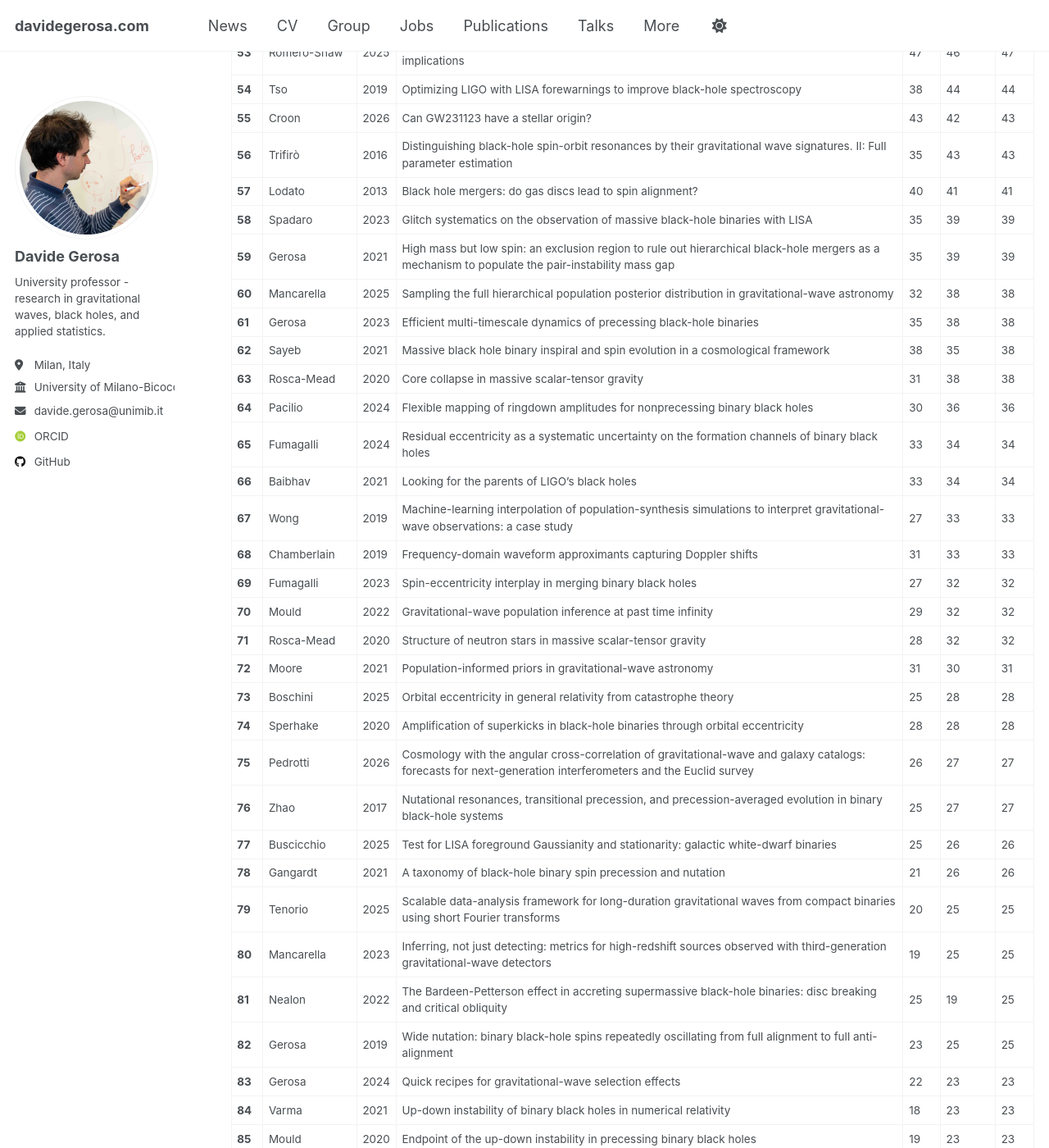
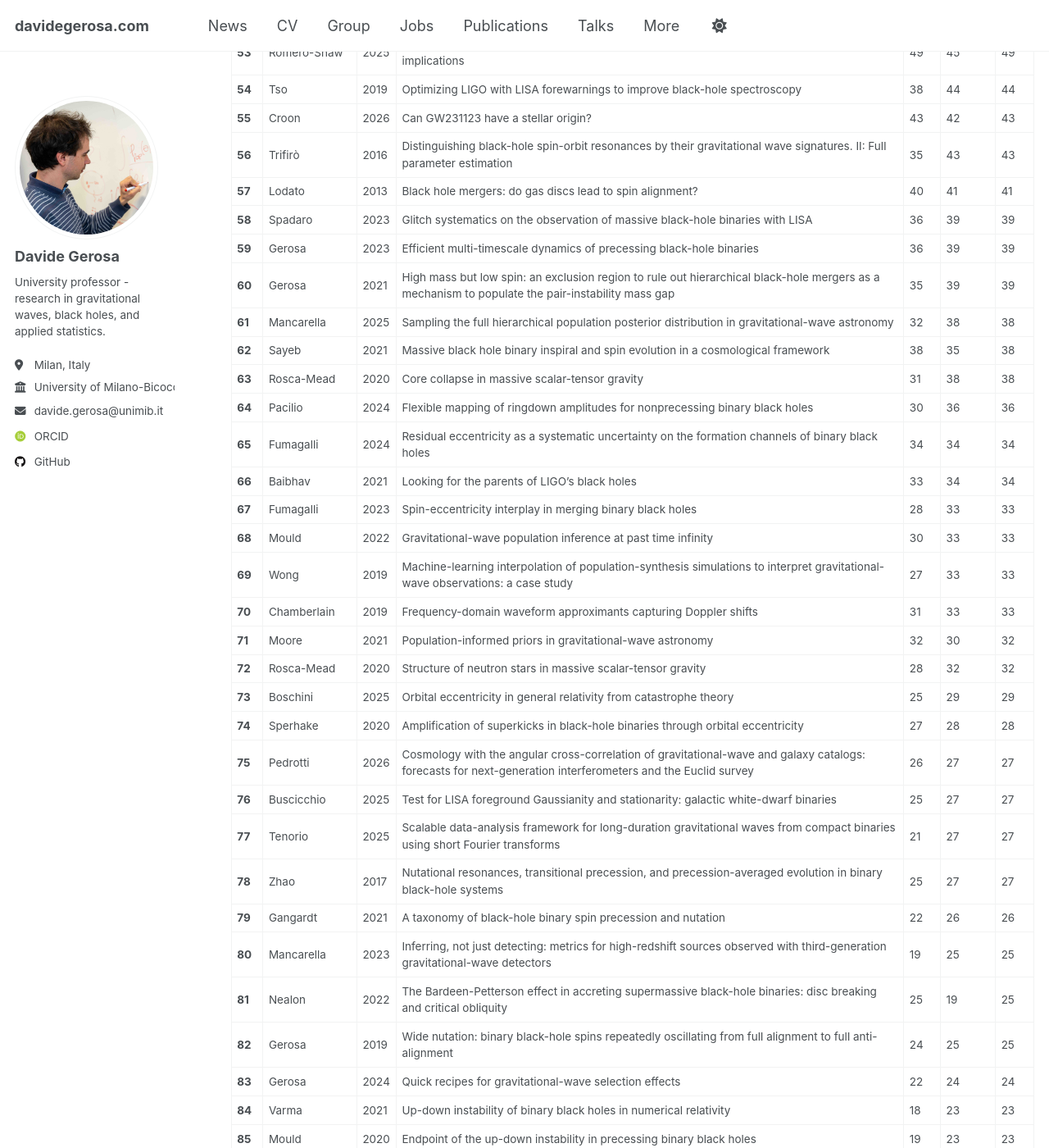
Before and after one commit to dgerosa/website, a Jekyll site: the page built from _pages/citations.md, in a window 1280 px wide and 1400 px high, scrolled down 2624 px. Shown: the whole window at 82% size. Built offline with Jekyll 4.4.1, drawn with Linux system fonts in a browser that asks for light colours; some web fonts are replaced; some of the changed text lies outside the part shown.

Commit message:
Website update from workflow

```diff
--- a/_pages/_citations.md
+++ b/_pages/_citations.md
@@ -61,55 +61,55 @@
 | **50** | Gerosa | 2020 | Gravitational-wave selection effects using neural-network classifiers | 46 | 53 | 53 |
 | **51** | Santini | 2023 | Black-hole mergers in disk-like environments could explain the observed $$q-\chi_\mathrm{eff}$$ correlation | 49 | 52 | 52 |
 | **52** | Gerosa | 2015 | Missing black holes in brightest cluster galaxies as evidence for the occurrence of superkicks in nature | 46 | 51 | 51 |
-| **53** | Romero-Shaw | 2025 | GW200208_222617 as an eccentric black-hole binary merger: properties and astrophysical implications | 47 | 46 | 47 |
+| **53** | Romero-Shaw | 2025 | GW200208_222617 as an eccentric black-hole binary merger: properties and astrophysical implications | 49 | 45 | 49 |
 | **54** | Tso | 2019 | Optimizing LIGO with LISA forewarnings to improve black-hole spectroscopy | 38 | 44 | 44 |
 | **55** | Croon | 2026 | Can GW231123 have a stellar origin? | 43 | 42 | 43 |
 | **56** | Trifirò | 2016 | Distinguishing black-hole spin-orbit resonances by their gravitational wave signatures. II: Full parameter estimation | 35 | 43 | 43 |
 | **57** | Lodato | 2013 | Black hole mergers: do gas discs lead to spin alignment? | 40 | 41 | 41 |
-| **58** | Spadaro | 2023 | Glitch systematics on the observation of massive black-hole binaries with LISA | 35 | 39 | 39 |
-| **59** | Gerosa | 2021 | High mass but low spin: an exclusion region to rule out hierarchical black-hole mergers as a mechanism to populate the pair-instability mass gap | 35 | 39 | 39 |
-| **60** | Mancarella | 2025 | Sampling the full hierarchical population posterior distribution in gravitational-wave astronomy | 32 | 38 | 38 |
-| **61** | Gerosa | 2023 | Efficient multi-timescale dynamics of precessing black-hole binaries | 35 | 38 | 38 |
+| **58** | Spadaro | 2023 | Glitch systematics on the observation of massive black-hole binaries with LISA | 36 | 39 | 39 |
+| **59** | Gerosa | 2023 | Efficient multi-timescale dynamics of precessing black-hole binaries | 36 | 39 | 39 |
+| **60** | Gerosa | 2021 | High mass but low spin: an exclusion region to rule out hierarchical black-hole mergers as a mechanism to populate the pair-instability mass gap | 35 | 39 | 39 |
+| **61** | Mancarella | 2025 | Sampling the full hierarchical population posterior distribution in gravitational-wave astronomy | 32 | 38 | 38 |
 | **62** | Sayeb | 2021 | Massive black hole binary inspiral and spin evolution in a cosmological framework | 38 | 35 | 38 |
 | **63** | Rosca-Mead | 2020 | Core collapse in massive scalar-tensor gravity | 31 | 38 | 38 |
 | **64** | Pacilio | 2024 | Flexible mapping of ringdown amplitudes for nonprecessing binary black holes | 30 | 36 | 36 |
-| **65** | Fumagalli | 2024 | Residual eccentricity as a systematic uncertainty on the formation channels of binary black holes | 33 | 34 | 34 |
+| **65** | Fumagalli | 2024 | Residual eccentricity as a systematic uncertainty on the formation channels of binary black holes | 34 | 34 | 34 |
 | **66** | Baibhav | 2021 | Looking for the parents of LIGO's black holes | 33 | 34 | 34 |
-| **67** | Wong | 2019 | Machine-learning interpolation of population-synthesis simulations to interpret gravitational-wave observations: a case study | 27 | 33 | 33 |
-| **68** | Chamberlain | 2019 | Frequency-domain waveform approximants capturing Doppler shifts | 31 | 33 | 33 |
-| **69** | Fumagalli | 2023 | Spin-eccentricity interplay in merging binary black holes | 27 | 32 | 32 |
-| **70** | Mould | 2022 | Gravitational-wave population inference at past time infinity | 29 | 32 | 32 |
-| **71** | Rosca-Mead | 2020 | Structure of neutron stars in massive scalar-tensor gravity | 28 | 32 | 32 |
-| **72** | Moore | 2021 | Population-informed priors in gravitational-wave astronomy | 31 | 30 | 31 |
-| **73** | Boschini | 2025 | Orbital eccentricity in general relativity from catastrophe theory | 25 | 28 | 28 |
-| **74** | Sperhake | 2020 | Amplification of superkicks in black-hole binaries through orbital eccentricity | 28 | 28 | 28 |
+| **67** | Fumagalli | 2023 | Spin-eccentricity interplay in merging binary black holes | 28 | 33 | 33 |
+| **68** | Mould | 2022 | Gravitational-wave population inference at past time infinity | 30 | 33 | 33 |
+| **69** | Wong | 2019 | Machine-learning interpolation of population-synthesis simulations to interpret gravitational-wave observations: a case study | 27 | 33 | 33 |
+| **70** | Chamberlain | 2019 | Frequency-domain waveform approximants capturing Doppler shifts | 31 | 33 | 33 |
+| **71** | Moore | 2021 | Population-informed priors in gravitational-wave astronomy | 32 | 30 | 32 |
+| **72** | Rosca-Mead | 2020 | Structure of neutron stars in massive scalar-tensor gravity | 28 | 32 | 32 |
+| **73** | Boschini | 2025 | Orbital eccentricity in general relativity from catastrophe theory | 25 | 29 | 29 |
+| **74** | Sperhake | 2020 | Amplification of superkicks in black-hole binaries through orbital eccentricity | 27 | 28 | 28 |
 | **75** | Pedrotti | 2026 | Cosmology with the angular cross-correlation of gravitational-wave and galaxy catalogs: forecasts for next-generation interferometers and the Euclid survey | 26 | 27 | 27 |
-| **76** | Zhao | 2017 | Nutational resonances, transitional precession, and precession-averaged evolution in binary black-hole systems | 25 | 27 | 27 |
-| **77** | Buscicchio | 2025 | Test for LISA foreground Gaussianity and stationarity: galactic white-dwarf binaries | 25 | 26 | 26 |
-| **78** | Gangardt | 2021 | A taxonomy of black-hole binary spin precession and nutation | 21 | 26 | 26 |
-| **79** | Tenorio | 2025 | Scalable data-analysis framework for long-duration gravitational waves from compact binaries using short Fourier transforms | 20 | 25 | 25 |
+| **76** | Buscicchio | 2025 | Test for LISA foreground Gaussianity and stationarity: galactic white-dwarf binaries | 25 | 27 | 27 |
+| **77** | Tenorio | 2025 | Scalable data-analysis framework for long-duration gravitational waves from compact binaries using short Fourier transforms | 21 | 27 | 27 |
+| **78** | Zhao | 2017 | Nutational resonances, transitional precession, and precession-averaged evolution in binary black-hole systems | 25 | 27 | 27 |
+| **79** | Gangardt | 2021 | A taxonomy of black-hole binary spin precession and nutation | 22 | 26 | 26 |
 | **80** | Mancarella | 2023 | Inferring, not just detecting: metrics for high-redshift sources observed with third-generation gravitational-wave detectors | 19 | 25 | 25 |
 | **81** | Nealon | 2022 | The Bardeen-Petterson effect in accreting supermassive black-hole binaries: disc breaking and critical obliquity | 25 | 19 | 25 |
-| **82** | Gerosa | 2019 | Wide nutation: binary black-hole spins repeatedly oscillating from full alignment to full anti-alignment | 23 | 25 | 25 |
-| **83** | Gerosa | 2024 | Quick recipes for gravitational-wave selection effects | 22 | 23 | 23 |
+| **82** | Gerosa | 2019 | Wide nutation: binary black-hole spins repeatedly oscillating from full alignment to full anti-alignment | 24 | 25 | 25 |
+| **83** | Gerosa | 2024 | Quick recipes for gravitational-wave selection effects | 22 | 24 | 24 |
 | **84** | Varma | 2021 | Up-down instability of binary black holes in numerical relativity | 18 | 23 | 23 |
 | **85** | Mould | 2020 | Endpoint of the up-down instability in precessing binary black holes | 19 | 23 | 23 |
-| **86** | Gerosa | 2017 | On the equal-mass limit of precessing black-hole binaries | 19 | 23 | 23 |
+| **86** | Gerosa | 2017 | On the equal-mass limit of precessing black-hole binaries | 20 | 23 | 23 |
 | **87** | Nobili | 2025 | Ringdown mode amplitudes of precessing binary black holes | 22 | 22 | 22 |
 | **88** | Boschini | 2023 | Extending black-hole remnant surrogate models to extreme mass ratios | 18 | 21 | 21 |
 | **89** | Cole | 2026 | Sequential simulation-based inference for extreme mass ratio inspirals | 18 | 20 | 20 |
 | **90** | Mould | 2023 | One to many: comparing single gravitational-wave events to astrophysical populations | 18 | 20 | 20 |
 | **91** | Gerosa | 2020 | The Bardeen-Petterson effect in accreting supermassive black-hole binaries: a systematic approach | 20 | 20 | 20 |
-| **92** | Pacilio | 2024 | Catalog variance of testing general relativity with gravitational-wave data | 17 | 19 | 19 |
-| **93** | Speri | 2026 | Single-harmonic search for extreme mass-ratio inspirals | 14 | 18 | 18 |
-| **94** | Stegmann | 2025 | Distinguishing the origin of eccentric black-hole mergers with gravitational-wave spin measurements | 18 | 18 | 18 |
-| **95** | Fumagalli | 2025 | Non-adiabatic dynamics of eccentric black-hole binaries in post-Newtonian theory | 15 | 18 | 18 |
+| **92** | Fumagalli | 2025 | Non-adiabatic dynamics of eccentric black-hole binaries in post-Newtonian theory | 17 | 19 | 19 |
+| **93** | Pacilio | 2024 | Catalog variance of testing general relativity with gravitational-wave data | 17 | 19 | 19 |
+| **94** | Speri | 2026 | Single-harmonic search for extreme mass-ratio inspirals | 15 | 18 | 18 |
+| **95** | Stegmann | 2025 | Distinguishing the origin of eccentric black-hole mergers with gravitational-wave spin measurements | 18 | 18 | 18 |
 | **96** | Mould | 2024 | Calibrating signal-to-noise ratio detection thresholds using gravitational-wave catalogs | 17 | 18 | 18 |
 | **97** | Gerosa | 2017 | filltex: Automatic queries to ADS and INSPIRE databases to fill LaTex bibliography | 13 | 16 | 16 |
-| **98** | Steinle | 2023 | The Bardeen-Petterson effect, disk breaking, and the spin orientations of supermassive black-hole binaries | 13 | 15 | 15 |
-| **99** | Tenorio | 2025 | Where did heavy binaries go? Gravitational-wave populations using Delaunay triangulation with optimized complexity | 13 | 14 | 14 |
-| **100** | Gangardt | 2022 | Constraining black-hole binary spin precession and nutation with sequential prior conditioning | 13 | 14 | 14 |
-| **101** | Reali | 2020 | Mapping the asymptotic inspiral of precessing binary black holes to their merger remnants | 12 | 14 | 14 |
+| **98** | Tenorio | 2025 | Where did heavy binaries go? Gravitational-wave populations using Delaunay triangulation with optimized complexity | 13 | 15 | 15 |
+| **99** | Steinle | 2023 | The Bardeen-Petterson effect, disk breaking, and the spin orientations of supermassive black-hole binaries | 13 | 15 | 15 |
+| **100** | Gangardt | 2022 | Constraining black-hole binary spin precession and nutation with sequential prior conditioning | 14 | 14 | 14 |
+| **101** | Reali | 2020 | Mapping the asymptotic inspiral of precessing binary black holes to their merger remnants | 13 | 14 | 14 |
 | **102** | Toubiana | 2026 | Comparing astrophysical models to gravitational-wave data in the observable space | 11 | 13 | 13 |
 | **103** | Fabbri | 2025 | Reconstructing parametric gravitational-wave population fits from non-parametric results without refitting the data | 13 | 13 | 13 |
 | **104** | De Renzis | 2025 | Forecasting the population properties of merging black holes | 12 | 13 | 13 |
@@ -214,4 +214,4 @@
 
 
 <br><br>
-*Last updated: 2026-11-13 08:44:55 UTC*
+*Last updated: 2026-11-14 07:14:39 UTC*
```
Also changed, not shown: other parts of _pages/_citations.md (+36 -36 lines), _pages/_group.md (+2 -1 lines), _pages/_publications.md (+1 -1 lines), _pages/_talks.md (+1 -1 lines).
